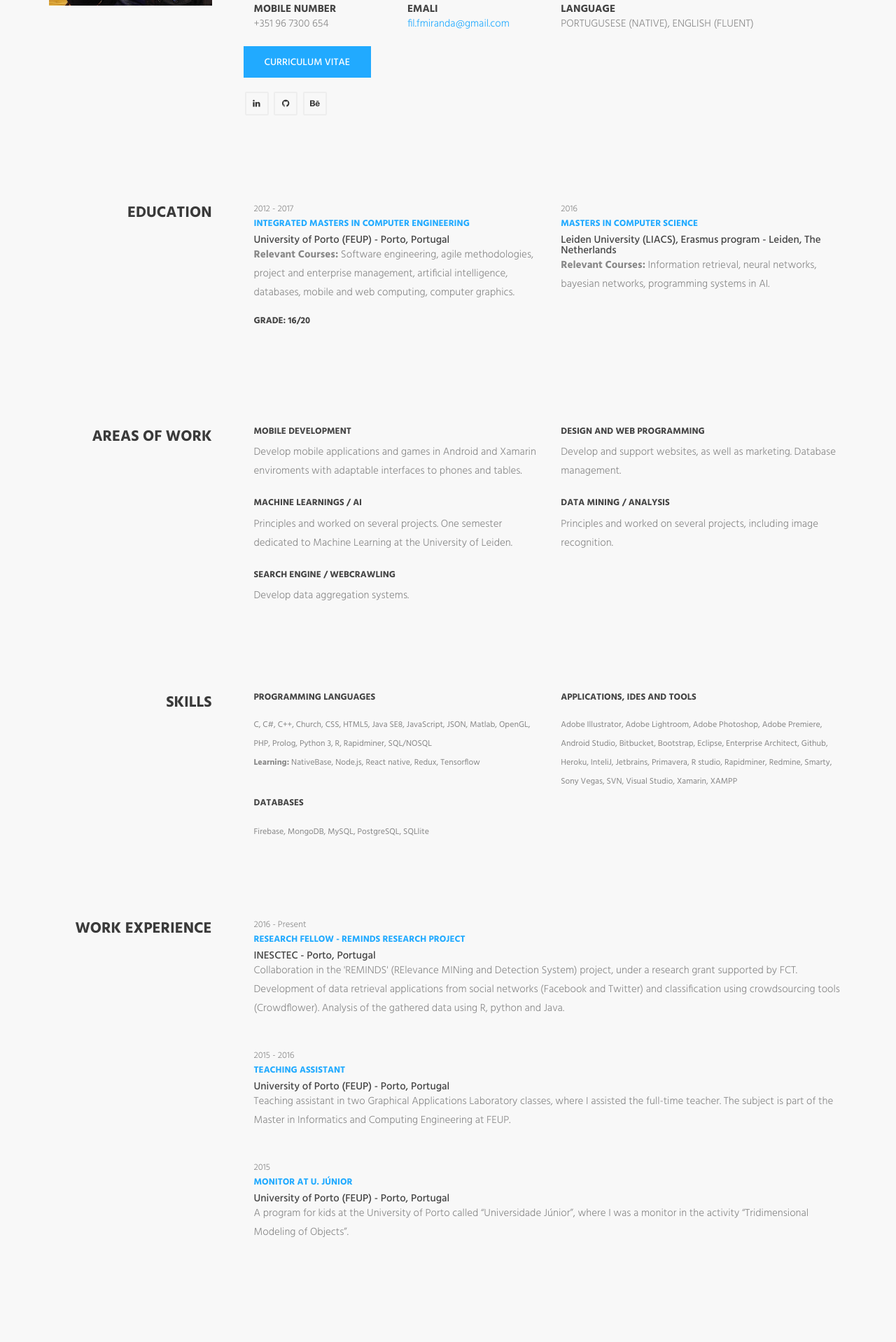
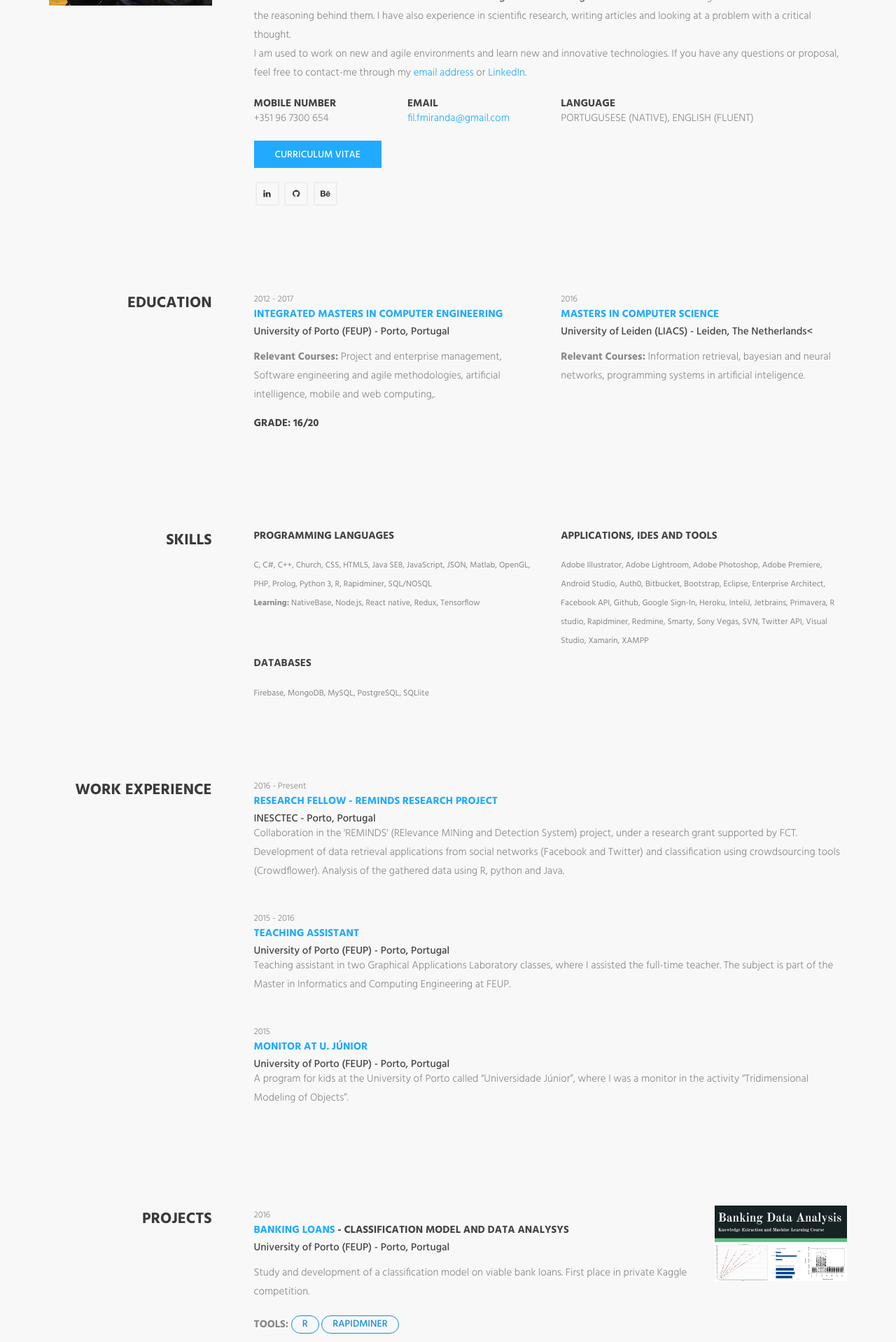
Before and after one commit to Filfmira/filfmira.github.io, a PHP site: page / in a window 1280 px wide. Shown: the part 280-2198 px from the top of the page at 70% size. Run offline with PHP 8.4, Linux system fonts and the light colour scheme.

Commit message:
projects new design

```diff
--- a/css/style.css
+++ b/css/style.css
@@ -66,7 +66,7 @@ h2 {
     }
 
 h3 {
-    font-size   : 13px;
+    font-size   : 15px;
     line-height : 1.8em;
     font-weight : 700;
     }
@@ -163,7 +163,7 @@ ul {
 .btn-default {
     color            : #138dd8;
     background-color : transparent;
-    border           : 2px solid #138dd8;
+    border           : 1px solid #138dd8;
     }
 
 .btn-default:hover,
@@ -772,3 +772,31 @@ button:focus,
     text-align : center;
     top        : 65%;
     }
+
+
+
+
+
+
+
+
+
+
+    .btn-glyphicon {
+    padding:8px;
+    background:#ffffff;
+    margin-right:4px;
+}
+.icon-btn {
+    padding: 1px 15px 3px 2px;
+    border-radius:50px;
+}
+
+.btn{
+        line-height: 1
+}
+
+.not-active {
+   pointer-events: none;
+   cursor: default;
+}
--- a/index.html
+++ b/index.html
@@ -53,12 +53,18 @@
             <div class="col-md-9">
                 <div class="name-wrapper">
                     <h1 class="name">Filipe Miranda</h1>
-                    <span>Research fellow</span>
+                    <span>Software Engineer</span>
                 </div>
                 <p>
-                    Masters In Informatics And Computing Engineering at FEUP, Porto, Portugal. Erasmus at the University of Leiden, in the Netherlands, focusing on machine learning.<br>
-                    My main interests are in Machine Learning, Data Mining and Analysis, Web and Mobile Applications.<br>
-                    Feel free to contact me at  <a href="mailto:#">fil.fmiranda@gmail.com</a>.
+
+
+                    Hi there! I’m Filipe and I currently live in Porto, Portugal. I recently graduated from the Masters in Informatics And Computing Engineering at FEUP.  I also did Erasmus at the University of Leiden, in the Netherlands, focusing on machine learning courses. <br>
+I’m a <b>mobile/web developer </b>with experience in developing beautiful solutions. I am comfortable in developing mobile applications on a single platform or cross platforms and responsive websites. <br>
+Another area that I am interested in is <b>machine learning and data mining</b>. I like to understand how algorithms and models work and the reasoning behind them. I have also experience in scientific research, writing articles and looking at a problem with a critical thought.<br>
+I am used to work on new and agile environments and learn new and innovative technologies. If you have any questions or proposal, feel free to contact-me through my <a href="mailto:fil.fmiranda@gmail.com">email address</a> or <a href="https://www.linkedin.com/in/filipefmiranda/">LinkedIn</a>.
+
+
+
 
                 </p>
 
@@ -84,7 +90,7 @@
                     </div>
                     <div class="col-md-3">
                         <address>
-                            <strong>EMALI</strong><br>
+                            <strong>EMAIL</strong><br>
                             <a href="mailto:#">fil.fmiranda@gmail.com</a>
                         </address>
                     </div>
@@ -98,12 +104,12 @@
                 </div>
 
 
-                <div class="social-icon">
+                <div class="social-icon" style="padding-left: 15px">
 
                      <a href="https://drive.google.com/file/d/0B-48xe-dssrpV0VDcVI4SjFrY0U/view?usp=sharing" class="btn btn-primary">curriculum vitae</a>
                 </div>
 
-                <ul class="social-icon">
+                <ul class="social-icon"  style="padding-left: 15px">
                     <!--<li><a href="#"><i class="fa fa-facebook" aria-hidden="true"></i></a></li>
                     <li><a href="#"><i class="fa fa-twitter" aria-hidden="true"></i></a></li>-->
                     <li><a href="https://www.linkedin.com/in/filipefmiranda/"><i class="fa fa-linkedin" aria-hidden="true"></i></a></li>
@@ -249,7 +255,7 @@
                             <small>2012 - 2017</small>
                             <h3><a href="https://sigarra.up.pt/feup/en/CUR_GERAL.CUR_VIEW?pv_curso_id=742">Integrated Masters in Computer Engineering</a></h3>
                             <h4>University of Porto (FEUP) - Porto, Portugal</h4>
-                            <p> <b>Relevant Courses:</b> Software engineering, agile methodologies, project and enterprise management, artificial intelligence, databases, mobile and web computing, computer graphics.</p>
+                            <p style="margin-top: 1em"> <b>Relevant Courses:</b> Project and enterprise management, Software engineering and agile methodologies, artificial intelligence, mobile and web computing,.</p>
 
                             <h3>Grade: 16/20</h3>
                         </div>
@@ -259,8 +265,8 @@
                          <div class="content-item">
                             <small>2016</small>
                             <h3><a href="https://liacs.leidenuniv.nl/">Masters in Computer Science</a></h3>
-                            <h4>Leiden University (LIACS), Erasmus program - Leiden, The Netherlands</h4>
-                            <p> <b>Relevant Courses:</b>  Information retrieval, neural networks, bayesian networks, programming systems in AI.</p>
+                            <h4>University of Leiden (LIACS) - Leiden, The Netherlands<</h4>
+                            <p style="margin-top: 1em"> <b>Relevant Courses:</b>  Information retrieval, bayesian and neural networks, programming systems in artificial inteligence.</p>
                         </div>
                     </div>
 
@@ -285,6 +291,9 @@
     <!-- .container -->
 </section>
 
+
+
+<!--
 
 <section class="expertise-wrapper section-wrapper">
     <div class="container">
@@ -362,10 +371,8 @@
 
             </div>
         </div>
-        <!-- .row -->
 
-
-    </div>
+    </div>S
 </section>
 <!-- .expertise-wrapper -->
 
@@ -405,7 +412,7 @@
                             <h3> APPLICATIONS, IDES AND TOOLS</h3>
 
                              <div class="progress-item">
-                                <span class="progress-title">Adobe Illustrator, Adobe Lightroom, Adobe Photoshop, Adobe Premiere, Android Studio, Bitbucket, Bootstrap, Eclipse, Enterprise Architect, Github, Heroku, InteliJ, Jetbrains, Primavera, R studio, Rapidminer, Redmine, Smarty, Sony Vegas, SVN, Visual Studio, Xamarin, XAMPP </span>
+                                <span class="progress-title">Adobe Illustrator, Adobe Lightroom, Adobe Photoshop, Adobe Premiere, Android Studio, Auth0, Bitbucket, Bootstrap, Eclipse, Enterprise Architect, Facebook API, Github, Google Sign-In, Heroku, InteliJ, Jetbrains, Primavera, R studio, Rapidminer, Redmine, Smarty, Sony Vegas, SVN, Twitter API, Visual Studio, Xamarin, XAMPP </span>
                                 <!-- .progress -->
                             </div>
 
@@ -585,70 +592,154 @@
                 <div class="row">
                     <div class="col-md-12">
 
-                        <div class="content-item">
+                    <div class="row" style="margin-bottom: 40px">
+                        <div class="content-item col-md-9 col-xs-12 project-details-container" style="margin-bottom: 0px">
                            <small>2016</small>
                             <h3><a href="https://drive.google.com/open?id=0B-48xe-dssrpSGZDSVk3eXFCYWc">Banking loans </a>- classification model and data analysys</h3>
                             <h4>University of Porto (FEUP) - Porto, Portugal</h4>
-                            <p> Study and development of a classification model on viable bank loans. First place in private Kaggle competition.</p>
+                            <p style="margin-top: 1em"> Study and development of a classification model on viable bank loans. First place in private Kaggle competition.</p>
+                            <p style="margin-top: 1em"> <B>TOOLS:</B>
+                            <a class="btn icon-btn btn-default not-active" href="#" style="padding-left: 15px; padding-top: 5px; padding-bottom: 5px;">R</a>
+                            <a class="btn icon-btn btn-default not-active" href="#" style="padding-left: 15px; padding-top: 5px; padding-bottom: 5px;">RAPIDMINER</a></p>
                         </div>
-                        <div class="content-item">
+                        <div class="col-md-3 col-xs-12 project-img-container">
+                            <img src="img\portfolio\banking.png" class="img-responsive" alt=""/>
+                        </div>
+
+                    </div>
+
+                     <div class="row" style="margin-bottom: 40px">
+                        <div class="content-item col-md-9 col-xs-12 project-details-container" style="margin-bottom: 0px">
                            <small>2016</small>
                             <h3><a href="https://github.com/filipedgb/cafe-payment-system">Cafe Payment System </a>- Android application</h3>
                             <h4>University of Porto (FEUP) - Porto, Portugal</h4>
+                            <p style="margin-top: 1em"> Android and server system where users can place orders to a cafeteria, choosing items from the menu and the quantities, and transmit them possibly with vouchers to a terminal inside the cafeteria establishment.</p>
+                            <p style="margin-top: 1em"> <B>TOOLS:</B>
+                            <a class="btn icon-btn btn-default not-active" href="#" style="padding-left: 15px; padding-top: 5px; padding-bottom: 5px;">ANDROID (JAVA)</a>
+                            <a class="btn icon-btn btn-default not-active" href="#" style="padding-left: 15px; padding-top: 5px; padding-bottom: 5px;">NODE JS</a>
+                            <a class="btn icon-btn btn-default not-active" href="#" style="padding-left: 15px; padding-top: 5px; padding-bottom: 5px;">FIREBASE</a></p>
 
-                            <p> Android and server system where users can place orders to a cafeteria, choosing items from the menu and the quantities, and transmit them possibly with vouchers to a terminal inside the cafeteria establishment.
+                        </div>
+                        <div class="col-md-3 col-xs-12 project-img-container">
+                            <img src="img\portfolio\acm2.png" class="img-responsive" alt=""/>
+                        </div>
+
                     </div>
 
 
-                        <div class="content-item">
+                     <div class="row" style="margin-bottom: 40px">
+                        <div class="content-item col-md-9 col-xs-12 project-details-container" style="margin-bottom: 0px">
                            <small>2016</small>
                             <h3><a href="https://smartdice-lgp.github.io/#pinBuster/1">Pinbuster</a> - Android, Windows and iOS applications</h3>
                             <h4>University of Porto (FEUP) and Microsoft Portugal - Porto, Portugal</h4>
+                            <p style="margin-top: 1em"> Cross platform application (iOS, Android and Windows Mobile) that allows users to post hidden messages on a map that can be read by users nearby. Developed with the guidance of Microsoft Portugal representatives to show of the applications of Xamarin.</p>
+                            <p style="margin-top: 1em"> <B>TOOLS:</B>
+                            <a class="btn icon-btn btn-default not-active" href="#" style="padding-left: 15px; padding-top: 5px; padding-bottom: 5px;">XAMARIN (C#)</a>
+                            <a class="btn icon-btn btn-default not-active" href="#" style="padding-left: 15px; padding-top: 5px; padding-bottom: 5px;">AZURE SQL</a>
+                            <a class="btn icon-btn btn-default not-active" href="#" style="padding-left: 15px; padding-top: 5px; padding-bottom: 5px;">SCRAIM</a>
+                            <a class="btn icon-btn btn-default not-active" href="#" style="padding-left: 15px; padding-top: 5px; padding-bottom: 5px;">FACEBOOK API</a></p>
 
-                            <p>Cross platform application (iOS, Android and Windows Mobile) that allows users to post hidden messages on a map that can be read by users nearby. Developed with the guidance of Microsoft Portugal representatives to show of the applications of Xamarin.</p>
+                        </div>
+                        <div class="col-md-3 col-xs-12 project-img-container">
+                            <img src="img\portfolio\item8.png" class="img-responsive" alt=""/>
                         </div>
 
-                          <div class="content-item">
-                             <small>2016</small>
-                            <h3><a href="https://github.com/Filfmira/MIR">Cropping and resizing images</a> - Image classification</h3>
-                            <h4>University of Leiden (LIACS) - Leiden, The Netherlands</h4>
-
-
-                            <p>Project to test different cropping and resizing techniques and how it may impact the test and training of image recognition models.</p>
                     </div>
 
-                        <div class="content-item">
+                     <div class="row" style="margin-bottom: 40px">
+                        <div class="content-item col-md-9 col-xs-12 project-details-container" style="margin-bottom: 0px">
                            <small>2015</small>
                             <h3><a href="https://github.com/norim13/rios-mais-ldso">Rios+ </a>- Website and Android applications</h3>
                             <h4>University of Porto (FEUP) and Engenho e Rio - Porto, Portugal</h4>
+                            <p style="margin-top: 1em"> Website and Android Application that aids technicians and people in general to contribute to a national database about the well-being of rivers and lakes in Portugal. Developed to Engenho e Rio.</p>
+                            <p style="margin-top: 1em"> <B>TOOLS:</B>
+                            <a class="btn icon-btn btn-default not-active" href="#" style="padding-left: 15px; padding-top: 5px; padding-bottom: 5px;">ANDROID (JAVA</a>
+                            <a class="btn icon-btn btn-default not-active" href="#" style="padding-left: 15px; padding-top: 5px; padding-bottom: 5px;">RUBY ON RAILS</a>
+                            <a class="btn icon-btn btn-default not-active" href="#" style="padding-left: 15px; padding-top: 5px; padding-bottom: 5px;">HTML5 / CSS / JS / PHP</a>
+                            <a class="btn icon-btn btn-default not-active" href="#" style="padding-left: 15px; padding-top: 5px; padding-bottom: 5px;">POSTGRESQL</a></p>
+
+                        </div>
+                        <div class="col-md-3 col-xs-12 project-img-container">
+                            <img src="img\portfolio\rios.png" class="img-responsive" alt=""/>
+                        </div>
+
+                    </div>
 
 
-                            <p>Website and Android Application that aids technicians and people in general to contribute to a national database about the well-being of rivers and lakes in Portugal. Developed to Engenho e Rio.</p>
-                        </div>
-
-                        <div class="content-item">
+                     <div class="row" style="margin-bottom: 40px">
+                        <div class="content-item col-md-9 col-xs-12 project-details-container" style="margin-bottom: 0px">
                            <small>2015</small>
                             <h3><a href="https://paginas.fe.up.pt/~ei12022/lbaw_project/proj/pages/home/home.php">Venn</a> - Social network's website</h3>
                             <h4>University of Porto (FEUP) - Porto, Portugal</h4>
+                            <p style="margin-top: 1em"> Social network website where users can create circles of friends, share messages, video and photos. Posts can be scheduled, edited, deleted or with a time-span of visability. The site was develope with responsive design, to adapt to phones and computers.</p>
+                            <p style="margin-top: 1em"> <B>TOOLS:</B>
+                            <a class="btn icon-btn btn-default not-active" href="#" style="padding-left: 15px; padding-top: 5px; padding-bottom: 5px;">HTML5 / CSS / JS / PHP</a>
+                            <a class="btn icon-btn btn-default not-active" href="#" style="padding-left: 15px; padding-top: 5px; padding-bottom: 5px;">BOOTSTRAP</a>
+                            <a class="btn icon-btn btn-default not-active" href="#" style="padding-left: 15px; padding-top: 5px; padding-bottom: 5px;">POSTGRESQL</a>
+                            <a class="btn icon-btn btn-default not-active" href="#" style="padding-left: 15px; padding-top: 5px; padding-bottom: 5px;">SMARTY</a>
+                            </p>
 
-                            <p>Social network website where users can create circles of friends, share messages, video and photos. Posts can be scheduled, edited, deleted or with a time-span of visability. The site was develope with responsive design, to adapt to phones and computers.</p>
+                        </div>
+                        <div class="col-md-3 col-xs-12 project-img-container">
+                            <img src="img\portfolio\item.png" class="img-responsive" alt=""/>
+                        </div>
+
                     </div>
 
 
-                        <div class="content-item">
+                    <div class="row" style="margin-bottom: 40px">
+                        <div class="content-item col-md-9 col-xs-12 project-details-container" style="margin-bottom: 0px">
+                           <small>2014</small>
+                            <h3><a href="https://paginas.fe.up.pt/~ei12021/ltw_projecto/polls_index.php">Polly</a> - Polls's website</h3>
+                            <h4>University of Porto (FEUP) - Porto, Portugal</h4>
+                            <p style="margin-top: 1em"> Website where users could create and answer to polls. Integrated with Facebook (login and share) the website presents strong security measures and a responsive design.</p>
+                            <p style="margin-top: 1em"> <B>TOOLS:</B>
+                            <a class="btn icon-btn btn-default not-active" href="#" style="padding-left: 15px; padding-top: 5px; padding-bottom: 5px;">HTML5 / CSS / JS / PHP</a>
+                            <a class="btn icon-btn btn-default not-active" href="#" style="padding-left: 15px; padding-top: 5px; padding-bottom: 5px;">FACEBOOK API</a>
+                            </p>
+
+                        </div>
+                        <div class="col-md-3 col-xs-12 project-img-container">
+                            <img src="img\portfolio\item2.png" class="img-responsive" alt=""/>
+                        </div>
+
+                    </div>
+
+
+                    <div class="row" style="margin-bottom: 40px">
+                        <div class="content-item col-md-9 col-xs-12 project-details-container" style="margin-bottom: 0px">
                            <small>2014</small>
                             <h3><a href="https://github.com/Filfmira/PixelRealm#pixelrealm">Pixel Realm</a> - Android game</h3>
                             <h4>University of Porto (FEUP) - Porto, Portugal</h4>
+                            <p style="margin-top: 1em"> Android game developed completely without any external libraries (graphics, physics and logic). The player controls the character (Hero) with the goal to kill the several enemies in order to make progress in game.</p>
+                            <p style="margin-top: 1em"> <B>TOOLS:</B>
+                            <a class="btn icon-btn btn-default not-active" href="#" style="padding-left: 15px; padding-top: 5px; padding-bottom: 5px;">ANDROID (JAVA)</a>
+                            </p>
 
-                            <p>Android game developed completely without any external libraries (graphics, physics and logic). The player controls the character (Hero) with the goal to kill the several enemies in order to make progress in game.</p>
+                        </div>
+                        <div class="col-md-3 col-xs-12 project-img-container">
+                            <img src="img\portfolio\item7.png" class="img-responsive" alt=""/>
                         </div>
 
-                        <div class="content-item">
+                    </div>
+
+
+                    <div class="row" style="margin-bottom: 40px">
+                        <div class="content-item col-md-9 col-xs-12 project-details-container" style="margin-bottom: 0px">
                            <small>2014</small>
                             <h3><a href="https://github.com/norim13/feup-laig">Tabula</a> - Computer game</h3>
                             <h4>University of Porto (FEUP) - Porto, Portugal</h4>
+                            <p style="margin-top: 1em"> Computer game based on Tabula, a strategic game. The game supports person vs person or person vs computer. All the animations and graphics were implemented with barebone OpenGL. The game's logic was implemented in Prolog.</p>
+                            <p style="margin-top: 1em"> <B>TOOLS:</B>
+                            <a class="btn icon-btn btn-default not-active" href="#" style="padding-left: 15px; padding-top: 5px; padding-bottom: 5px;">OPENGL (C++)</a>
+                            <a class="btn icon-btn btn-default not-active" href="#" style="padding-left: 15px; padding-top: 5px; padding-bottom: 5px;">PROLOG</a>
+                            </p>
 
-                            <p>Computer game based on Tabula, a strategic game. The game supports person vs person or person vs computer. All the animations and graphics were implemented with barebone OpenGL. The game's logic was implemented in Prolog.</p>
+                        </div>
+                        <div class="col-md-3 col-xs-12 project-img-container">
+                            <img src="img\portfolio\item9.png" class="img-responsive" alt=""/>
+                        </div>
+
                     </div>
 
 
@@ -670,7 +761,7 @@
     <div class="container">
         <div class="row">
             <div class="col-md-3">
-                <div class="section-title"><h2>Publications</h2></div>
+                <div class="section-title"><h2>Research</h2></div>
             </div>
 
             <div class="col-md-9">
@@ -678,12 +769,29 @@
                     <div class="col-md-12">
                         <div class="content-item">
                             <small>2017</small>
-                            <h3>Master's Dissertation</h3>
-                            <h4>Computing the accuracy of an automatic system for relevance detection in social networks <br><br>Grade: 18/20</h4>
+                            <h3>Computing the accuracy of an automatic system for relevance detection in social networks - Master's Dissertation</h3>
+                            <h4>University of Porto (FEUP) - Porto, Portugal</h4>
+                            <p> Grade: 18/20</p>
 
                         </div>
                     </div>
                 </div>
+
+
+                <div class="row">
+                    <div class="col-md-12">
+                        <div class="content-item">
+                            <small>2016</small>
+                            <h3><a href="https://github.com/Filfmira/MIR">Cropping and resizing images</a> - Image classification</h3>
+                            <h4>University of Leiden (LIACS) - Leiden, The Netherlands</h4>
+
+
+                            <p>Project to test different cropping and resizing techniques and how it may impact the test and training of image recognition models.</p>
+
+                        </div>
+                    </div>
+                </div>
+
                 <!--.row-->
             </div>
 
@@ -692,6 +800,9 @@
     </div>
     <!-- .container -->
 </section>
+
+
+
 
 
 <!--
```
Also changed, not shown: img/portfolio/acm.png (added), img/portfolio/acm2.png (added), img/portfolio/banking.png (added), img/portfolio/item6.png (deleted), img/portfolio/pinbuster.png (added), img/portfolio/rios2.png (added). Lines whose indentation alone changed are shown as unchanged.
